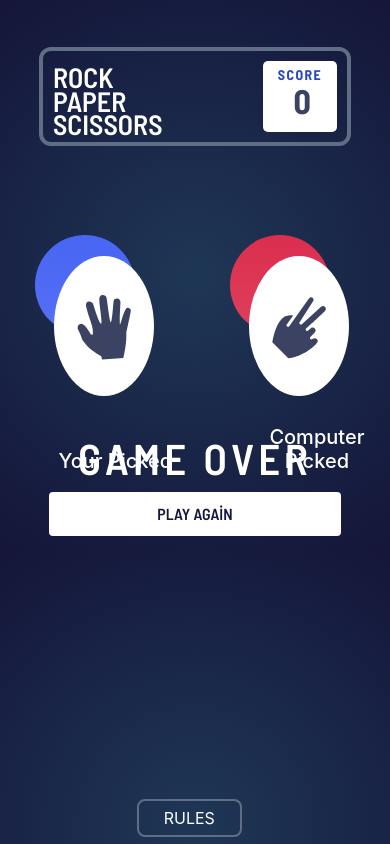
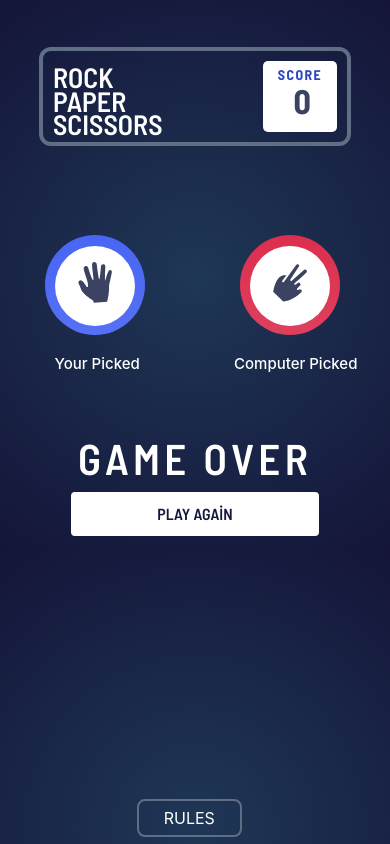
Before and after one commit to MuhammedMikayilov/rock_paper_scisssors, a plain HTML site: page index.html in a window 390 px wide. Both pictures are taken after a click on the picture 96 px from the left and 278 px from the top of the page. Drawn offline with nearby package versions, Linux system fonts and the light colour scheme.

Commit message:
Change some bugs

```diff
--- a/js/main.js
+++ b/js/main.js
@@ -146,7 +146,7 @@ const gameRPS = function () {
             win.innerHTML = "GAME OVER";
             setTimeout(() => {
               location.reload();
-            }, 3000);
+            }, 2000);
           }
         }
       }
@@ -176,7 +176,7 @@ const gameRPS = function () {
         //   classes.classList.replace("rock", "")
         // }
       }
-    }, 1700);
+    }, 10);
     classes.classList.add("rock");
 
     if (!classes.classList.contains("rock")) {
--- a/sass/partials/_choosen.scss
+++ b/sass/partials/_choosen.scss
@@ -66,42 +66,19 @@
 }
 
 @media only screen and (max-width: 767px) {
+  .btn {
+    padding: 10px 24% !important;
+  }
   #choosen {
-    h2 {
-      font-size: 20px !important;
-    }
     .compare {
-      position: absolute !important;
-      bottom: -316px !important;
-      left: 25% !important;
+      left: 20% !important;
     }
     .me {
-      left: 30% !important;
+      left: 28% !important;
     }
-
-    .rpc-checked {
-      margin-top: 20% !important;
-      font-size: 43px !important;
-    }
-
     .big {
-      top: 70px;
-      left: 18%;
-      width: 180px;
-      height: 180px;
-      line-height: 153px;
-    }
-    .hands {
-      width: 140px !important;
-      height: 140px !important;
-      max-width: 100% !important;
-      line-height: 140px !important;
-      top: 21px !important;
-      left: 19px !important;
-
-      img {
-        width: 54px !important;
-      }
+      // top: 70px;
+      left: 23% !important;
     }
   }
 
@@ -211,7 +188,7 @@
     margin-top: 17% !important;
     .paper {
       top: -185px !important;
-      left: 12% !important;
+      left: 6% !important;
     }
 
     .scissors {
@@ -221,7 +198,7 @@
 
     .rock {
       top: 58px !important;
-      left: 40% !important;
+      left: 37.6% !important;
     }
   }
 
```
Also changed, not shown: css/style.css, 1 other file.
